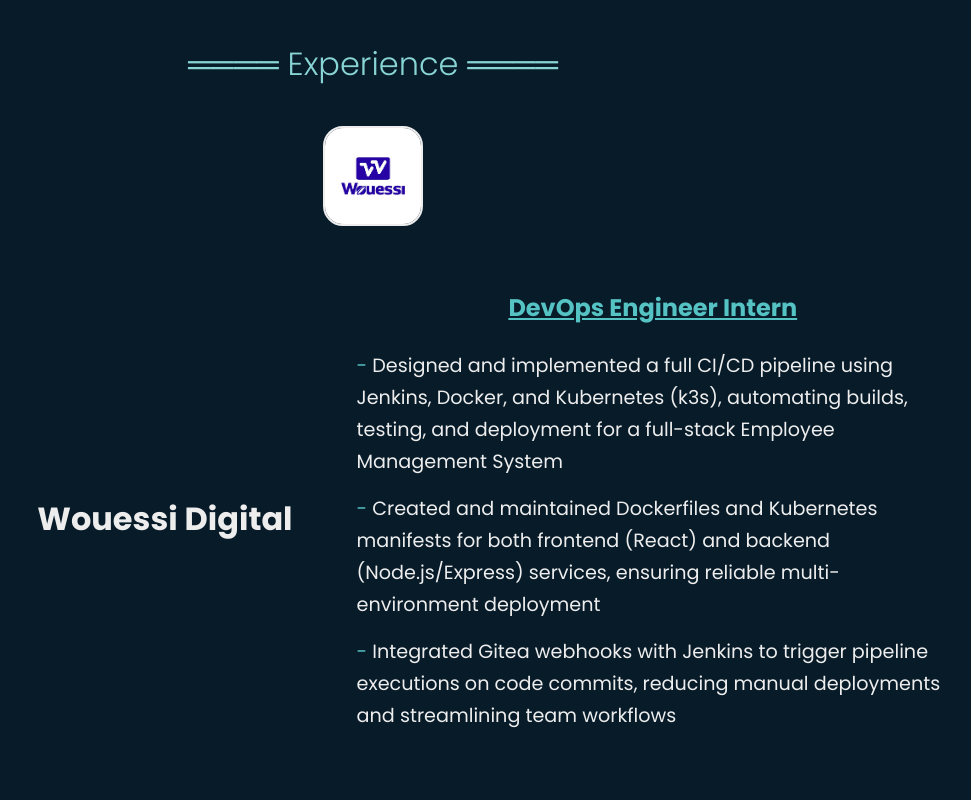
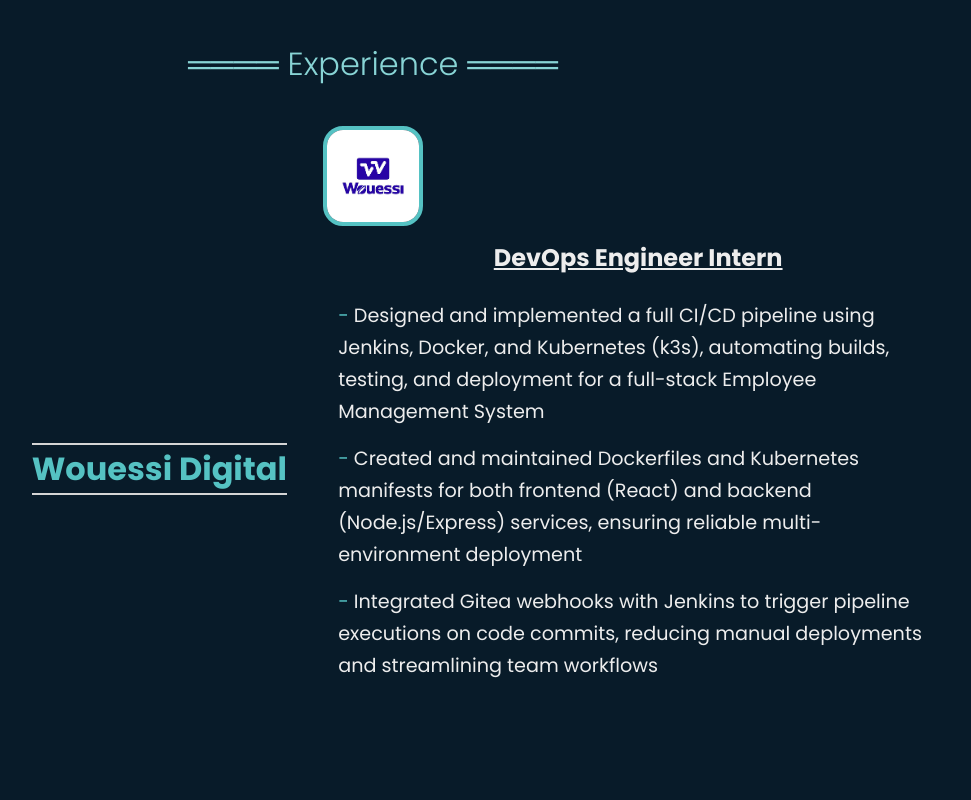
Before and after one commit to SameerKarodia/SameerKarodia, a plain HTML site: page index.html in a window 1280 px wide. Shown: the part 1340-2140 px from the top of the page, without its empty margins (267-1238 px from the left). Drawn offline with Linux system fonts and the light colour scheme.

Commit message:
new icon

```diff
--- a/index.html
+++ b/index.html
@@ -7,6 +7,7 @@
 	<meta name="viewport" content="width=device-width,initial-scale=1.0">
 	<title>Sameer Karodia's Portfolio</title>
 	<link rel="stylesheet" href="style.css">
+	<link rel="|icon" href="favicon.ico" type="image/x-icon">
 
 </head>
 <body>
--- a/style.css
+++ b/style.css
@@ -331,7 +331,7 @@ color:#00abf0;
 	margin-bottom:20px;
 }
 .companies img{
-	border:2px solid #ededed;
+	border:4px solid #55c2c3;
 	border-radius:20px;
 }
 
@@ -341,7 +341,7 @@ color:#00abf0;
 }
 .companyName h1{
 	text-align:center;
-	color:#ededed;
+	color:#55c2c3;
 
 
 }
@@ -351,7 +351,7 @@ color:#00abf0;
 
 }
 .companyExperience h3{
-	color:#55c2c3;
+	color:#ededed;
 	text-decoration:underline;
 
 
@@ -372,7 +372,7 @@ color:#00abf0;
 	.companies{
 		height:100px;
 		margin-top:3%;
-		margin-bottom:0;
+		margin-bottom:1px;
 	}
 	.experience{
 		height:100vh;
@@ -381,43 +381,38 @@ color:#00abf0;
 	.companyBlock{
 		flex-direction:row;
 		width:100%;
-
-
 	}
 	.companyName{
 		display:flex;
 		justify-content: right;
 		align-items: center;
 		width:85%;
-
-
+		padding-right:3%;
 
 	}
 	.companyName h1{
-		color:#ededed;
+		color:#55c2c3;
 		font-size:2rem;
 		max-width:600px;
-
-
+		border-bottom: #d5d5d5 2px solid;
+		border-top: #d5d5d5 2px solid;
 
 
 	}
 	.companyExperience{
 		width:100%;
-		padding:5%;
-
+		padding:1%;
 
 	}
 	.companyExperience h3{
-		color:#55c2c3;
+		color:#ededed;
 		text-decoration:underline;
 		font-size:1.5rem;
 		text-align:center;
 		max-width:600px;
-
-
 	}
 	.companyExperience li{
+
 		line-height:2rem;
 		list-style:none;
 		color:#ededed;
```
Also changed, not shown: favicon.ico (added).
